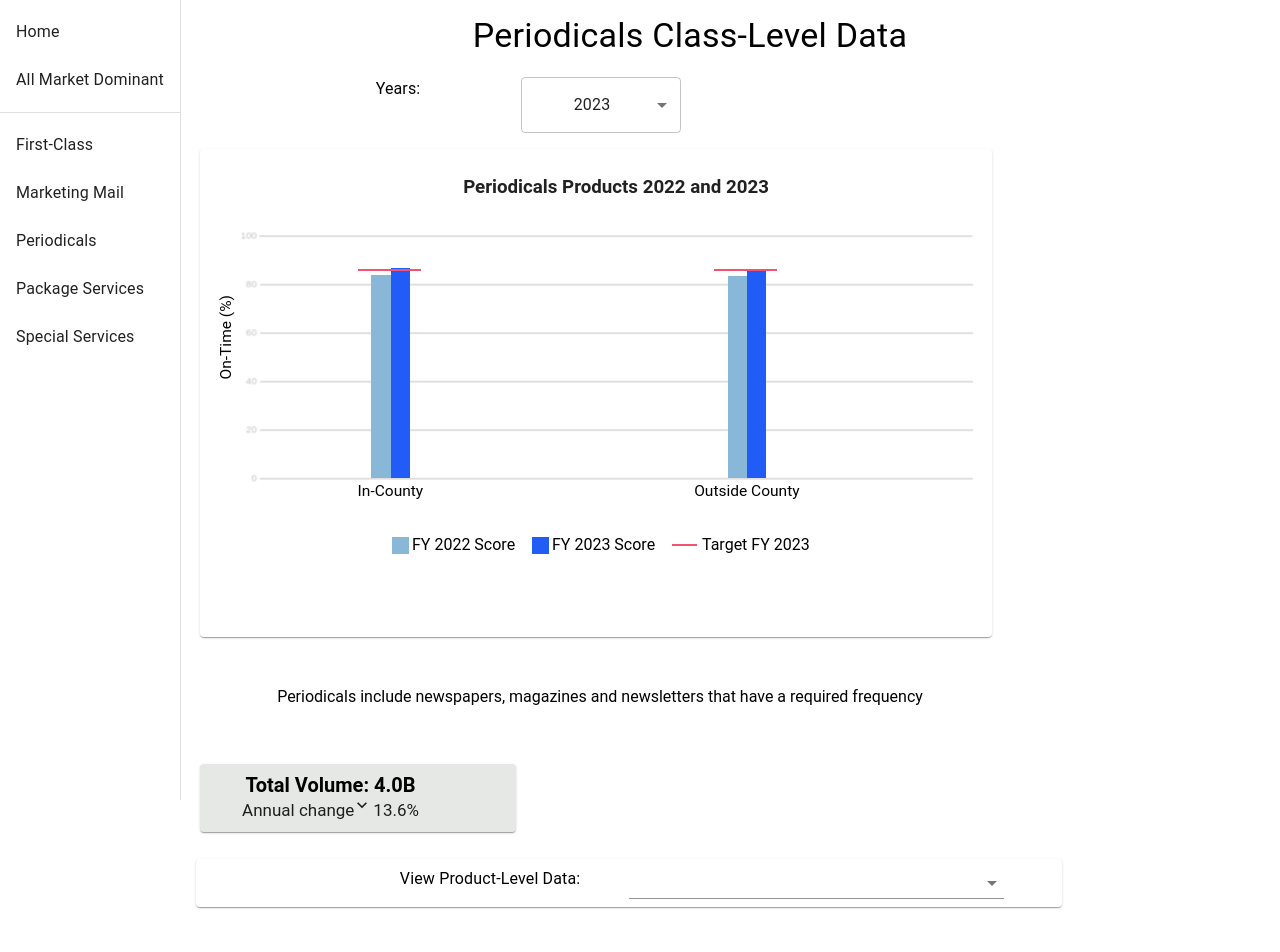
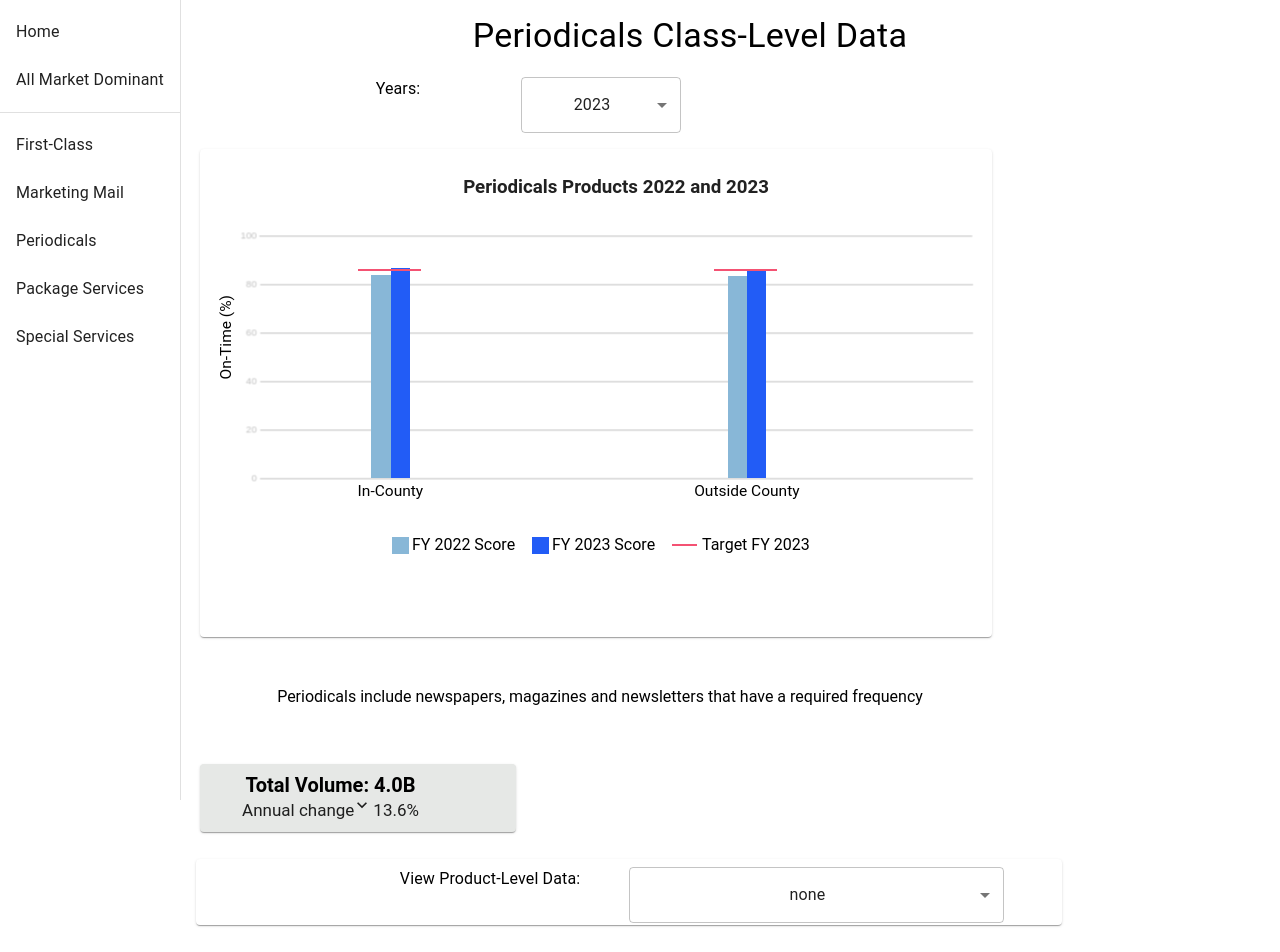
Before and after one commit to matt-ashford/matt-ashford.github.io, a React (Create React App) app: page /periodicals in a window 1280 px wide. Shown: the top 952 px of the page. Built offline with nearby package versions, Linux system fonts and the light colour scheme.

Commit message:
fixed product dropdown data

```diff
--- a/src/DashComponents/ClassGraphSingleYear/SortPropData.js
+++ b/src/DashComponents/ClassGraphSingleYear/SortPropData.js
@@ -1,5 +1,4 @@
 export const sortPropData = (inputData) => {
-  //   console.log(inputData);
   const mailClass = inputData[0].mail_class;
 
   const inputData_sortProp = inputData.map((row) => {
@@ -43,7 +42,6 @@ export const sortPropData = (inputData) => {
   sortedData = sortByClass(mailClass, inputData_sortProp, allClassOrders);
 
   let g = applyRecentTargets(sortedData);
-  console.log(g);
 
   return sortedData;
 };
@@ -87,8 +85,5 @@ function sortByClass(className, inputData_sortProp, allClassOrders) {
     return a.orderNumber - b.orderNumber;
   });
 
-  //   console.log(sortedData.map((row) => row.product));
-  //   console.log(inputDataWithOrder);
-
   return sortedData;
 }
--- a/src/DashComponents/ClassGraphSingleYear/TooltipServiceClassLevel.jsx
+++ b/src/DashComponents/ClassGraphSingleYear/TooltipServiceClassLevel.jsx
@@ -21,13 +21,7 @@ export const TooltipServiceClassLevel = (props) => {
     selectedYear,
   } = props;
 
-  const {
-    //  svgId,
-    barXPoz,
-    topStart,
-    barWidth,
-    yScale,
-  } = tooltipParams;
+  const { barXPoz, topStart, barWidth, yScale } = tooltipParams;
 
   const [tooltipText, setTooltipText] = useState("");
 
--- a/src/DashComponents/ProductDropdown/CreateDropdownData.js
+++ b/src/DashComponents/ProductDropdown/CreateDropdownData.js
@@ -0,0 +1,59 @@
+import { filter } from "d3";
+
+export const createDropDownData = (fullDataset, selectedClass) => {
+  let filterClass = selectedClass;
+  if (filterClass === "First Class Mail") {
+    filterClass = "First Class";
+  }
+
+  const classLevelData = fullDataset.filter(
+    // (row) => row.mail_class === selectedClass && row.fy === selectedYear
+    (row) => row.mail_class === filterClass
+  );
+
+  console.log(classLevelData);
+  //   console.log(selectedClass);
+
+  const uniqueProds = new Set();
+  classLevelData.forEach((row) => {
+    if (filterClass === "First Class") {
+      uniqueProds.add(`${row.product} ${row.delivery_speed}`);
+    } else {
+      uniqueProds.add(row.product);
+    }
+  });
+  const productNameList = Array.from(uniqueProds).map((productName) => {
+    return productName;
+  });
+
+  productNameList.unshift("none");
+
+  return productNameList;
+};
+
+// function returnFullProductName(element) {
+//   const productName = element.product;
+//   const deliverySpeed = element.deliverySpeed;
+//   const subProductName = element.subProductName;
+
+//   if (isFirstClass & (productName === "none")) {
+//     return productName;
+//   }
+
+//   if (isFirstClass & (productName === "Flats")) {
+//     return `${subProductName} (${deliverySpeed})`;
+//   } else if (isFirstClass) {
+//     return `${productName} (${deliverySpeed})`;
+//   } else {
+//     return `${productName}`;
+//   }
+// }
+
+// const isFirstClass = mailClassState === "First Class Mail" ? true : false;
+
+// productList.push({
+//   class: mailClassState,
+//   fy: 2019,
+//   product: "none",
+//   productId: 0,
+// });
--- a/src/DashComponents/ProductDropdown/ProductDropdown.jsx
+++ b/src/DashComponents/ProductDropdown/ProductDropdown.jsx
@@ -1,12 +1,12 @@
 import { useRef, useEffect, useState } from "react";
 
-import Select from "@material-ui/core/Select";
-import FormControl from "@material-ui/core/FormControl";
+import { createDropDownData } from "./CreateDropdownData";
 
-import MenuItem from "@material-ui/core/MenuItem";
-
+import Select from "@mui/material/Select";
+import FormControl from "@mui/material/FormControl";
+import MenuItem from "@mui/material/MenuItem";
+import { Typography, Grid } from "@material-ui/core";
 import { makeStyles } from "@material-ui/core/styles";
-import { Typography, Grid } from "@material-ui/core";
 
 const useStyles = makeStyles((theme) => ({
   selectDropdown: {
@@ -39,7 +39,9 @@ export const ProductDropdown = (props) => {
   // }, []);
 
   useEffect(() => {
-    setDropdownData(propData);
+    const finalDropdownData = createDropDownData(propData, mailClass);
+    console.log(finalDropdownData);
+    setDropdownData(finalDropdownData);
     setMailClassState(mailClass);
   }, [propData, mailClassState, selectedProductId]);
 
@@ -47,62 +49,21 @@ export const ProductDropdown = (props) => {
 
   const inputRef = useRef();
 
-  let productList = dropdownData
-    .filter((row) => row.fy === 2020)
-    .filter((row) => !row.product.includes("Mixed"));
+  // let defaultValue = dropdownData[0];
+  // if (!defaultValue) {
+  //   defaultValue = "none";
+  // }
 
-  const isFirstClass = mailClassState === "First Class Mail" ? true : false;
+  let defaultValue = dropdownData.length > 0 ? dropdownData[0] : "";
 
-  if (isFirstClass) {
-    productList = productList.filter((row) => row.productAbbrev !== "missing");
-
-    productList = productList
-      .filter((row) => ![7, 8, 9].includes(row.productId))
-      .filter((row) => row.productId !== 61) //sp flats overnight
-      .filter((row) => row.productId !== 1) //sp letters overnight
-      .filter((row) => ![10, 11, 12, 14, 15, 16].includes(row.productId)); //inbound/outbound deliv speeds
-  } else {
-    productList = productList
-      .filter(
-        (row) => ![44, 45, 46, 48, 60, 50, 51, 52, 53].includes(row.productId)
-      ) // special services nonsense
-      .filter((row) => ![40].includes(row.productId)); //alaska bypass
-  }
-
-  productList.push({
-    class: mailClassState,
-    fy: 2019,
-    product: "none",
-    productId: 0,
-  });
-
-  function returnFullProductName(element) {
-    const productName = element.product;
-    const deliverySpeed = element.deliverySpeed;
-    const subProductName = element.subProductName;
-
-    if (isFirstClass & (productName === "none")) {
-      return productName;
-    }
-
-    if (isFirstClass & (productName === "Flats")) {
-      return `${subProductName} (${deliverySpeed})`;
-    } else if (isFirstClass) {
-      return `${productName} (${deliverySpeed})`;
-    } else {
-      return `${productName}`;
-    }
-  }
-
-  const menuItems = productList.map((el, ind) => (
+  const menuItems = dropdownData.map((el, ind) => (
     <MenuItem
       key={`dropdown${ind}`}
-      id={el.productId}
-      onClick={changeProductSelected}
-      value={returnFullProductName(el)}
+      id={`dropdown${el}`}
+      value={el}
       ref={inputRef}
     >
-      {returnFullProductName(el)}
+      {el}
     </MenuItem>
   ));
 
@@ -126,7 +87,13 @@ export const ProductDropdown = (props) => {
               </Typography>
             </Grid>
             <Grid item xs={5}>
-              <Select className={classes.selectDropdown}>{menuItems}</Select>
+              <Select
+                className={classes.selectDropdown}
+                value={`${defaultValue}`}
+                onChange={changeProductSelected}
+              >
+                {menuItems}
+              </Select>
             </Grid>
           </Grid>
         </FormControl>
--- a/src/DashComponents/UIBits/YearDropdown.jsx
+++ b/src/DashComponents/UIBits/YearDropdown.jsx
@@ -3,7 +3,7 @@ import styles from "./UIBits.module.css";
 import Select from "@mui/material/Select";
 import MenuItem from "@mui/material/MenuItem";
 import FormControl from "@mui/material/FormControl";
-import { Typography, Grid, Input } from "@mui/material";
+import { Typography, Grid } from "@mui/material";
 import { extractYearsFromAnnual } from "../../DataManipulation/extractYearsFromAnnual";
 // import InputLabel from "@mui/material/InputLabel";
 
```
